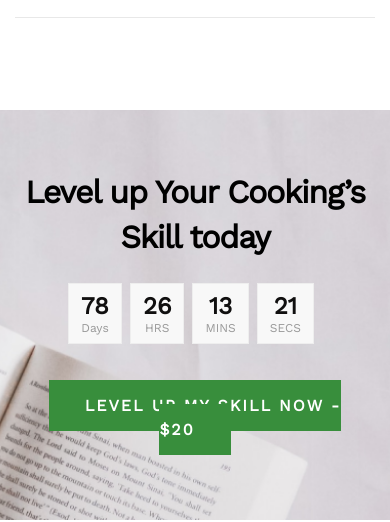
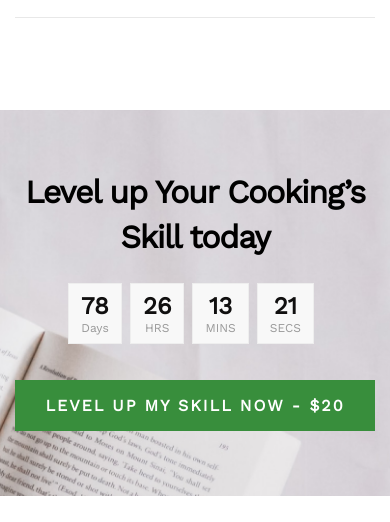
Before and after one commit to trantoi99/Coob, a website: page app/Index.html in a window 390 px wide. Shown: the part 5915-6437 px from the top of the page. Drawn offline with nearby package versions, Linux system fonts and the light colour scheme; some icons are missing.

Commit message:
no message

```diff
--- a/app/scss/style.scss
+++ b/app/scss/style.scss
@@ -975,6 +975,11 @@ a:hover {
     .btn-green {
         padding: 16px 36px;
     }
+    @media screen and (max-width:992px) {
+        .btn-green {
+            padding: 16px 30px;
+        }
+    }
     @media screen and (max-width: 991px) {
         .col-lg-5 {
             text-align: center;
```
Also changed, not shown: app/css/style.css.
